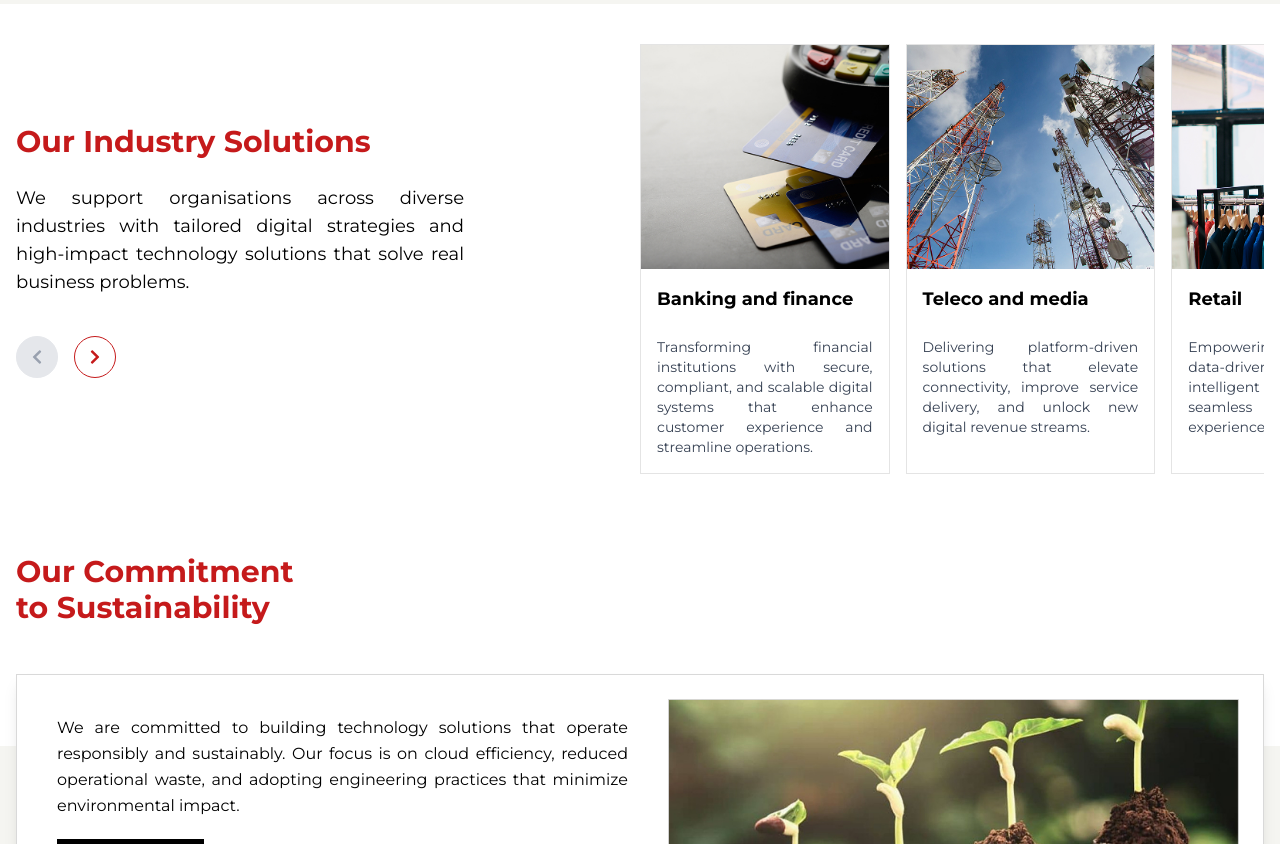
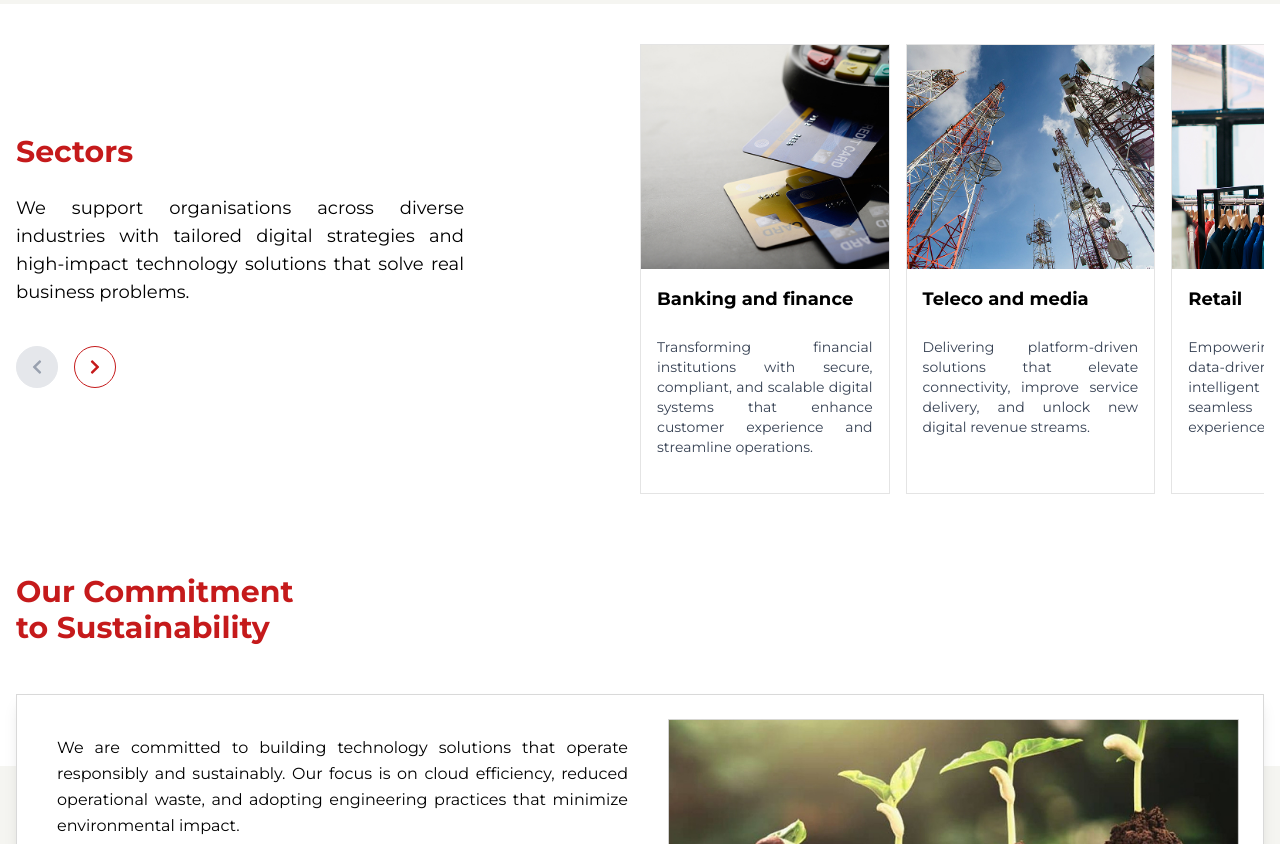
Before and after one commit to ChemyDigi/Innov8, a Next.js app in the folder innov8/: page /home in a window 1280 px wide. Shown: the part 1680-2524 px from the top of the page. Built offline with nearby package versions, Linux system fonts and the light colour scheme.

Commit message:
Sectors section updated

```diff
--- a/innov8/components/Home/IndustrySolutions.tsx
+++ b/innov8/components/Home/IndustrySolutions.tsx
@@ -22,6 +22,18 @@ export default function IndustrySolutions() {
       description:
         "Empowering retailers with data-driven insights, intelligent operations, and seamless omnichannel experiences.",
       img: "/images/home/retail.jpg",
+    },
+    {
+      title: "Government",
+      description:
+        "Enabling public sector organizations to deliver citizen-centric services through secure, scalable, and innovative digital solutions that improve efficiency and transparency.",
+      img: "/images/home/government.jpg",
+    },
+    {
+      title: "Commercial",
+      description:
+        "Driving business growth and operational excellence for commercial enterprises with cutting-edge technology solutions that optimize processes and enhance competitiveness.",
+      img: "/images/home/commercial.jpg",
     },
   ];
 
@@ -76,9 +88,7 @@ export default function IndustrySolutions() {
       <div className="flex flex-col lg:flex-row items-start lg:items-center relative max-w-7xl mx-auto px-4">
         {/* Left side: Title, description, arrows */}
         <div className="flex-1 flex flex-col gap-6">
-          <h2 className="text-3xl font-bold text-brand">
-            Our Industry Solutions
-          </h2>
+          <h2 className="text-3xl font-bold text-brand">Sectors</h2>
 
           <p className="text-lg text-black max-w-md text-justify">
             We support organisations across diverse industries with tailored
```
Also changed, not shown: 2 other files (tests, documents, lock files or other folders).
